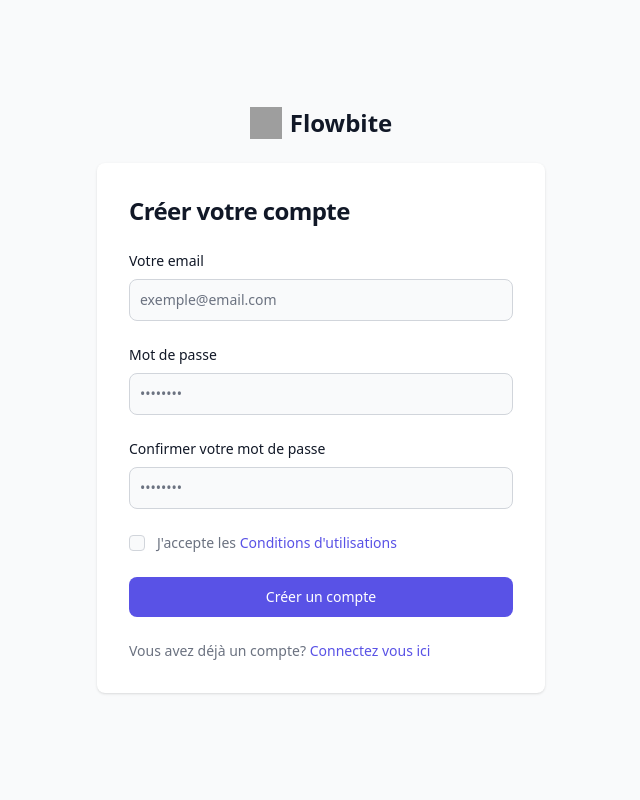
After one commit to TheDeadliners/24hWebCup, a Symfony app: template templates/security/new_user.html.twig in a window 1280 px wide. The commit adds this page. Shown: the whole page, without its empty margins (319-959 px from the left). Run offline with Twig, Linux system fonts and the light colour scheme; the template is opened without the code that fills it, so the values that code supplies are empty; style sheets or scripts are compiled from the project's sources; some libraries are stand-ins or nearby versions; grey boxes are pictures that could not be loaded.

Commit message:
feat/register (#1)

```diff
--- a/composer.json
+++ b/composer.json
@@ -42,7 +42,8 @@
         "symfony/webpack-encore-bundle": "^2.1",
         "symfony/yaml": "7.0.*",
         "twig/extra-bundle": "^2.12|^3.0",
-        "twig/twig": "^2.12|^3.0"
+        "twig/twig": "^2.12|^3.0",
+      "ext-http": "*"
     },
     "config": {
         "allow-plugins": {
--- a/src/Entity/User.php
+++ b/src/Entity/User.php
@@ -24,7 +24,7 @@ class User implements UserInterface, PasswordAuthenticatedUserInterface
      * @var list<string> The user roles
      */
     #[ORM\Column]
-    private array $roles = [];
+    private array $roles = ["ROLE_USER"];
 
     /**
      * @var string The hashed password
--- /dev/null
+++ b/templates/security/new_user.html.twig
@@ -0,0 +1,72 @@
+{% extends 'base.html.twig' %}
+
+{% block title %}Log in!{% endblock %}
+
+{% block body %}
+<form method="post">
+{#    {% if error %}#}
+{#        <div class="alert alert-danger">{{ error.messageKey|trans(error.messageData, 'security') }}</div>#}
+{#    {% endif %}#}
+
+    {% if app.user %}
+        <div class="mb-3">
+            You are logged in as {{ app.user.userIdentifier }}, <a href="{{ path('app_logout') }}">Logout</a>
+        </div>
+    {% endif %}
+
+
+    <section class="bg-gray-50 dark:bg-gray-900">
+        <div class="flex flex-col items-center justify-center px-6 py-8 mx-auto md:h-screen lg:py-0">
+            <a href="#" class="flex items-center mb-6 text-2xl font-semibold text-gray-900 dark:text-white">
+                <img class="w-8 h-8 mr-2" src="https://flowbite.s3.amazonaws.com/blocks/marketing-ui/logo.svg" alt="logo">
+                Flowbite
+            </a>
+            {% for flash in app.flashes('success') %}
+                <div class="p-4 mb-4 text-sm text-green-800 rounded-lg bg-green-50 dark:bg-gray-800 dark:text-green-400" role="alert">
+                    <span class="font-medium">Succès</span> {{ flash|raw }}
+                </div>
+            {% endfor %}
+            {% for flash in app.flashes('fail') %}
+                <div class="p-4 mb-4 text-sm text-red-800 rounded-lg bg-red-50 dark:bg-gray-800 dark:text-red-400" role="alert">
+                    <span class="font-medium">Erreur :</span> {{ flash|raw }}
+                </div>
+            {% endfor %}
+            <div class="w-full bg-white rounded-lg shadow dark:border md:mt-0 sm:max-w-md xl:p-0 dark:bg-gray-800 dark:border-gray-700">
+                <div class="p-6 space-y-4 md:space-y-6 sm:p-8">
+                    <h1 class="text-xl font-bold leading-tight tracking-tight text-gray-900 md:text-2xl dark:text-white">
+                        Créer votre compte
+                    </h1>
+                    <form class="space-y-4 md:space-y-6" action="#">
+                        <div>
+                            <label for="email" class="block mb-2 text-sm font-medium text-gray-900 dark:text-white">Votre email</label>
+                            <input type="email" name="email" id="email" class="bg-gray-50 border border-gray-300 text-gray-900 sm:text-sm rounded-lg focus:ring-primary-600 focus:border-primary-600 block w-full p-2.5 dark:bg-gray-700 dark:border-gray-600 dark:placeholder-gray-400 dark:text-white dark:focus:ring-blue-500 dark:focus:border-blue-500" placeholder="exemple@email.com" required="">
+                        </div>
+                        <div>
+                            <label for="password" class="block mb-2 text-sm font-medium text-gray-900 dark:text-white">Mot de passe</label>
+                            <input type="password" name="password" id="password" placeholder="••••••••" class="bg-gray-50 border border-gray-300 text-gray-900 sm:text-sm rounded-lg focus:ring-primary-600 focus:border-primary-600 block w-full p-2.5 dark:bg-gray-700 dark:border-gray-600 dark:placeholder-gray-400 dark:text-white dark:focus:ring-blue-500 dark:focus:border-blue-500" required="">
+                        </div>
+                        <div>
+                            <label for="confirm-password" class="block mb-2 text-sm font-medium text-gray-900 dark:text-white">Confirmer votre mot de passe</label>
+                            <input type="confirm-password" name="confirm-password" id="confirm-password" placeholder="••••••••" class="bg-gray-50 border border-gray-300 text-gray-900 sm:text-sm rounded-lg focus:ring-primary-600 focus:border-primary-600 block w-full p-2.5 dark:bg-gray-700 dark:border-gray-600 dark:placeholder-gray-400 dark:text-white dark:focus:ring-blue-500 dark:focus:border-blue-500" required="">
+                        </div>
+                        <div class="flex items-start">
+                            <div class="flex items-center h-5">
+                                <input id="terms" aria-describedby="terms" type="checkbox" class="w-4 h-4 border border-gray-300 rounded bg-gray-50 focus:ring-3 focus:ring-primary-300 dark:bg-gray-700 dark:border-gray-600 dark:focus:ring-primary-600 dark:ring-offset-gray-800" required="">
+                            </div>
+                            <div class="ml-3 text-sm">
+                                <label for="terms" class="font-light text-gray-500 dark:text-gray-300">J'accepte les  <a class="font-medium text-primary-600 hover:underline dark:text-primary-500" href="#">Conditions d'utilisations</a></label>
+                            </div>
+                        </div>
+                        <button type="submit" class="w-full text-white bg-primary-600 hover:bg-primary-700 focus:ring-4 focus:outline-none focus:ring-primary-300 font-medium rounded-lg text-sm px-5 py-2.5 text-center dark:bg-primary-600 dark:hover:bg-primary-700 dark:focus:ring-primary-800">Créer un compte</button>
+                        <p class="text-sm font-light text-gray-500 dark:text-gray-400">
+                            Vous avez déjà un compte? <a href="{{ path('app_login') }}" class="font-medium text-primary-600 hover:underline dark:text-primary-500">Connectez vous ici</a>
+                        </p>
+                    </form>
+                </div>
+            </div>
+        </div>
+    </section>
+</form>
+
+
+{% endblock %}
```
Also changed, not shown: src/Controller/SecurityController.php (+44 -1 lines), templates/security/login.html.twig (+15 -5 lines).
